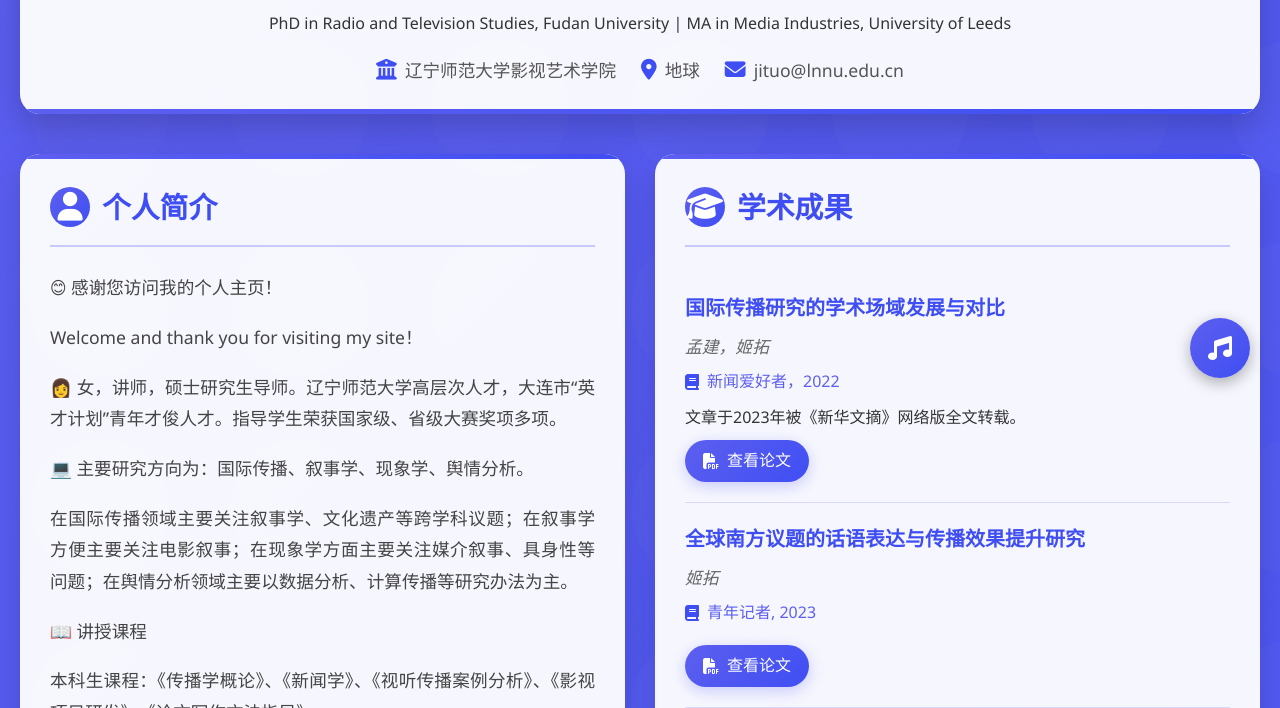
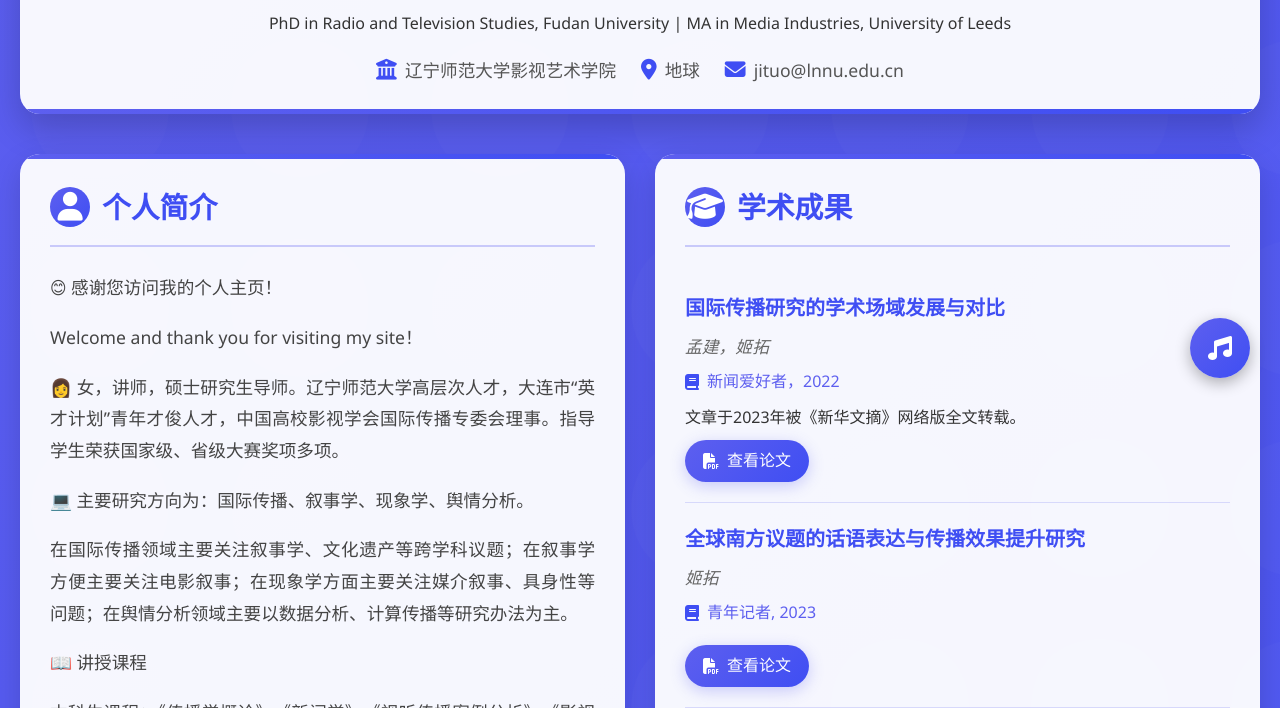
Before and after one commit to JillJiTuo/JillJiTuo.github.io, a plain HTML site: page index.html in a window 1280 px wide. Shown: the part 392-1100 px from the top of the page. Drawn offline with Linux system fonts and the light colour scheme.

```diff
--- a/index.html
+++ b/index.html
@@ -563,7 +563,7 @@
                     <div class="bio-content">
                         <p>😊 感谢您访问我的个人主页！</p>
                         <p>Welcome and thank you for visiting my site！</p>
-                        <p>👩 女，讲师，硕士研究生导师。辽宁师范大学高层次人才，大连市“英才计划”青年才俊人才。指导学生荣获国家级、省级大赛奖项多项。</p>
+                        <p>👩 女，讲师，硕士研究生导师。辽宁师范大学高层次人才，大连市“英才计划”青年才俊人才，中国高校影视学会国际传播专委会理事。指导学生荣获国家级、省级大赛奖项多项。</p>
 
                         <p>💻 主要研究方向为：国际传播、叙事学、现象学、舆情分析。
                         <p>在国际传播领域主要关注叙事学、文化遗产等跨学科议题；在叙事学方便主要关注电影叙事；在现象学方面主要关注媒介叙事、具身性等问题；在舆情分析领域主要以数据分析、计算传播等研究办法为主。</p>
```
